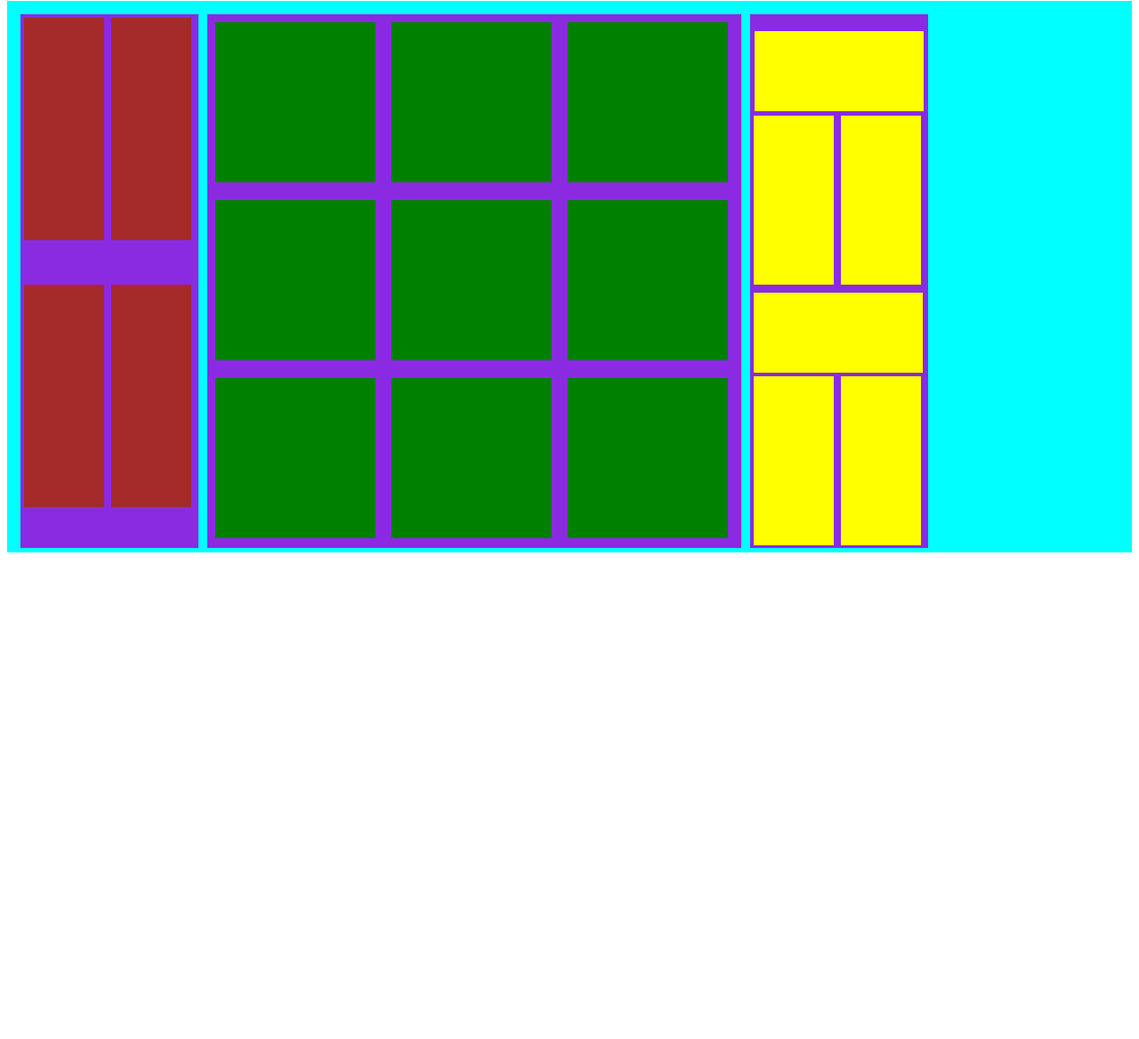
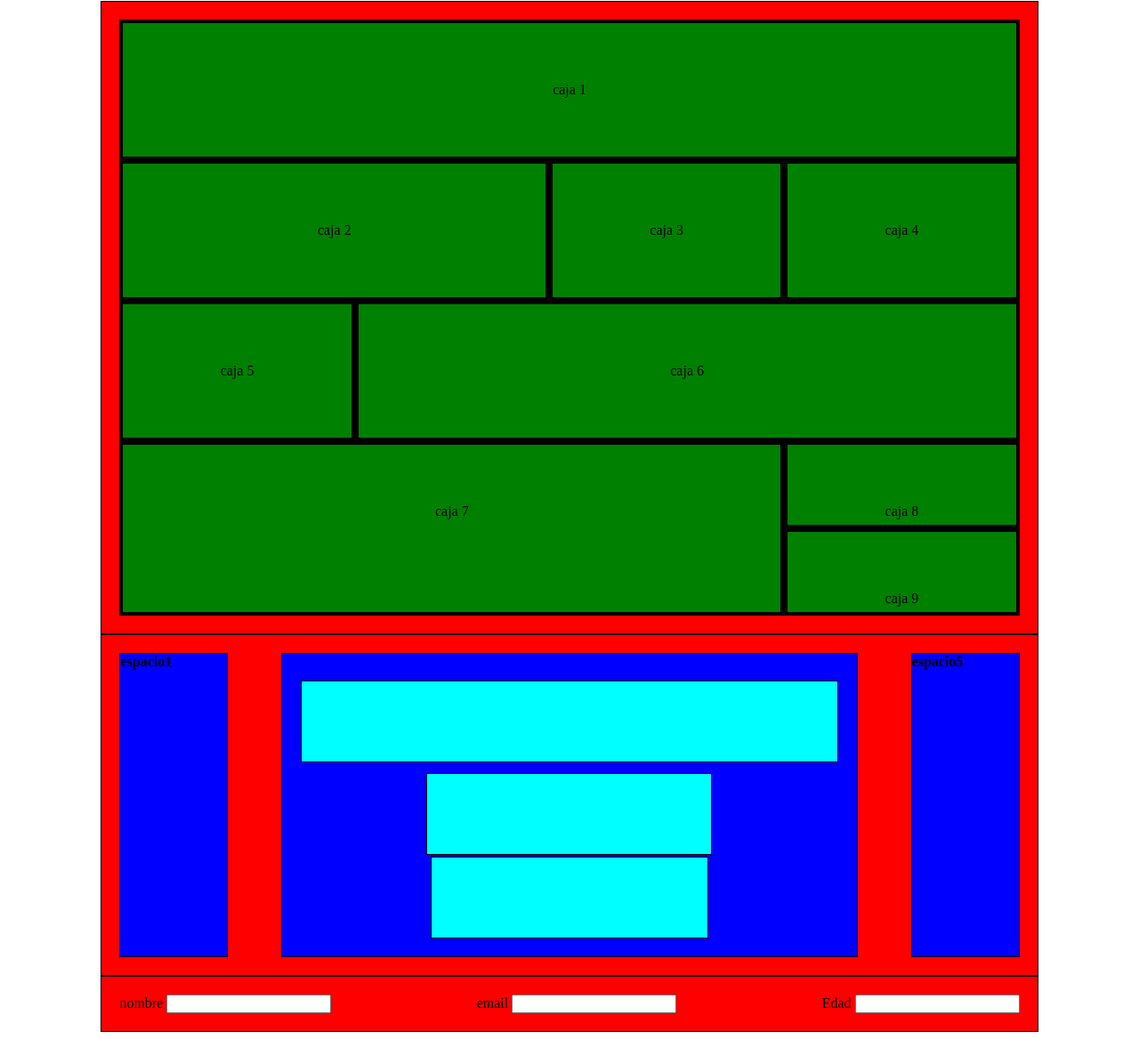
Before and after one commit to Ariel1703/Practicas, a plain HTML site: page index.html in a window 1280 px wide. Shown: the part 7-1175 px from the top of the page at 89% size. Before the commit the page ends 800 px from the top, so only its background shows below. Drawn offline with Linux system fonts and the light colour scheme.

Commit message:
Add files via upload

```diff
--- /dev/null
+++ b/css/estlo1.css
@@ -0,0 +1,141 @@
+.grid
+{
+    display: grid;
+    grid-template-columns: auto auto auto auto;
+    grid-template-rows: auto auto auto;
+    width: 80%;
+    margin: 0 auto;
+    background-color: red;
+    padding: 20px;
+    border: 1px solid black;
+}
+.hijo
+{
+    border: 4px solid black;
+    background-color: green;
+    text-align: center;
+    line-height: 150px;
+
+}
+.c1{
+    grid-column: 1/5;
+}
+.c2{
+    grid-column: 1/3;
+}
+.c6{
+    grid-column: 2/5;
+}
+.c7{
+    grid-column: 1/4;
+    grid-row: 4/6;
+}
+.c8{
+    height: 90px;
+}
+.c9{
+    height: 90px;
+}
+.flex
+{
+    border: 1px solid black;
+    background: #ccc;
+    width: 80%;
+    margin: 0 auto;
+    padding: 20px;
+    display: flex;
+    flex-direction: row;
+    flex-wrap: wrap;
+    background-color: red;
+}
+.eu1
+{
+    border: 1px solid black;
+    background-color: blue;
+    color: black;
+    font-weight: bold;
+    width: 120px;
+    height: 340px;
+    display: flex;
+    flex-wrap: wrap;
+
+}
+.eu2
+{
+    border: 1px solid black;
+    background-color: blue;
+    padding: 20px;
+    display: flex;
+    flex-flow: row wrap;
+    flex-wrap: wrap;
+    justify-content: center;
+    align-content: center;
+    width: 60%;
+    height: 300px;
+    margin: 0 auto;
+}
+.caj
+{
+    border: 1px solid black;
+    color: black;
+    display: flex;
+    flex-wrap: wrap;
+    background-color: cyan;
+    width: 200px;
+    line-height: 200px;
+    text-align: center;
+    margin: 5px;
+    overflow: hidden;
+}
+.r1
+{
+    width: 819px;
+    height: 90px;
+    margin: 1px;
+    bottom: 190px;
+    left: 2px;
+}
+.r2
+{
+    width: 319px;
+    height: 90px;
+    margin: 1px;
+    position: relative;
+    top: 10px;
+    display: flex;
+}
+.r3
+{
+    width: 310px;
+    height: 90px;
+    margin: 1px;
+    position: relative;
+    top: 10px;
+    display: flex;
+}
+.eu3
+{
+    border: 1px solid black;
+    background-color: blue;
+    color: black;
+    font-weight: bold;
+    width: 120px;
+    height: 340px;
+    display: flex;
+    flex-wrap: wrap;
+
+
+}
+.pie
+{
+    display: grid;
+    grid-template-columns: auto auto auto ;
+    /*grid-template-rows: auto auto auto;*/
+    width: 80%;
+    margin: 0 auto;
+    background-color: red;
+    padding: 20px;
+    border: 1px solid black;
+    justify-content: space-between;
+
+}
--- a/index.html
+++ b/index.html
@@ -3,36 +3,54 @@
 <head>
     <meta charset="UTF-8">
     <meta name="viewport" content="width=device-width, initial-scale=1.0">
-    <link rel="stylesheet" href="css/estilo.css">
+    <link rel="stylesheet" href="css/estlo1.css">
     <title>Document</title>
 </head>
 <body>
-    <div class="contenedor">
-         <div class="cua1">
-            <div class="caja1"></div>
-            <div class="caja1"></div>
-            <div class="caja1"></div>
-            <div class="caja1"></div>
-         </div>
-         <div class="cua2">
-            <div class="caja"></div>
-            <div class="caja"></div>
-            <div class="caja"></div>
-            <div class="caja"></div>
-            <div class="caja"></div>
-            <div class="caja"></div>
-            <div class="caja"></div>
-            <div class="caja"></div>
-            <div class="caja"></div>
-         </div>
-         <div class="cua3">
-            <div class="columna"></div>
-            <div class="columna"></div>
-            <div class="columna1"></div>
-            <div class="columna1"></div>
-            <div class="fila"></div>
-            <div class="fila1"></div>
-         </div>
+    <div class="grid">
+        <div class="hijo c1">caja 1</div>
+        <div class="hijo c2">caja 2</div>
+        <div class="hijo c3">caja 3</div>
+        <div class="hijo c4">caja 4</div>
+        <div class="hijo c5">caja 5</div>
+        <div class="hijo c6">caja 6</div>
+        <div class="hijo c7">caja 7</div>
+        <div class="hijo c8">caja 8</div>
+        <div class="hijo c9">caja 9</div>
     </div>
+    <div class="flex">
+        <div class="eu1">espacio1</div>
+        <div class="eu2">
+            <div class="caj r1">espacio2</div>
+            <div class="caj r2">espacio3</div>
+            <div class="caj r3">espacio4</div>
+        </div>
+        <div class="eu3">espacio5</div>
+    </div>
+    <div class="pie">
+        <div class="mb-3">
+            <label for="exampleInputEmail1" class="form-label">nombre</label>
+            <input type="email" class="form-control" id="exampleInputEmail1" aria-describedby="emailHelp">
+            <div id="emailHelp" class="form-text">
+            </div>
+        </div>
+            <div class="mb-3">
+          <label for="exampleInputPassword1" class="form-label">email</label>
+            <input type="password" class="form-control" id="exampleInputPassword1" aria-describedby="password">
+            <div id="password" class="form-text">
+            </div>
+        </div>
+
+            <div class="mb-3">
+                <label for="exampleInputnose1" class="form-label">Edad</label>
+                <input type="nose" class="form-control" id="exampleInputnose1" aria-describedby="nose">
+                <div id="nose" class="form-text">
+                </div>
+            </div>
+
+    </div>
+
+
+
 </body>
 </html>
```
